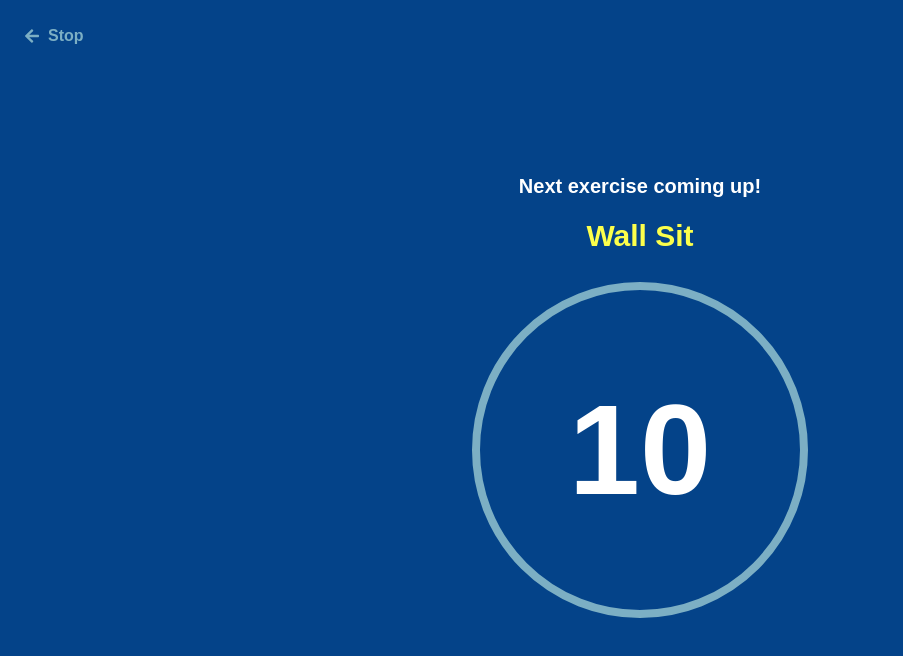
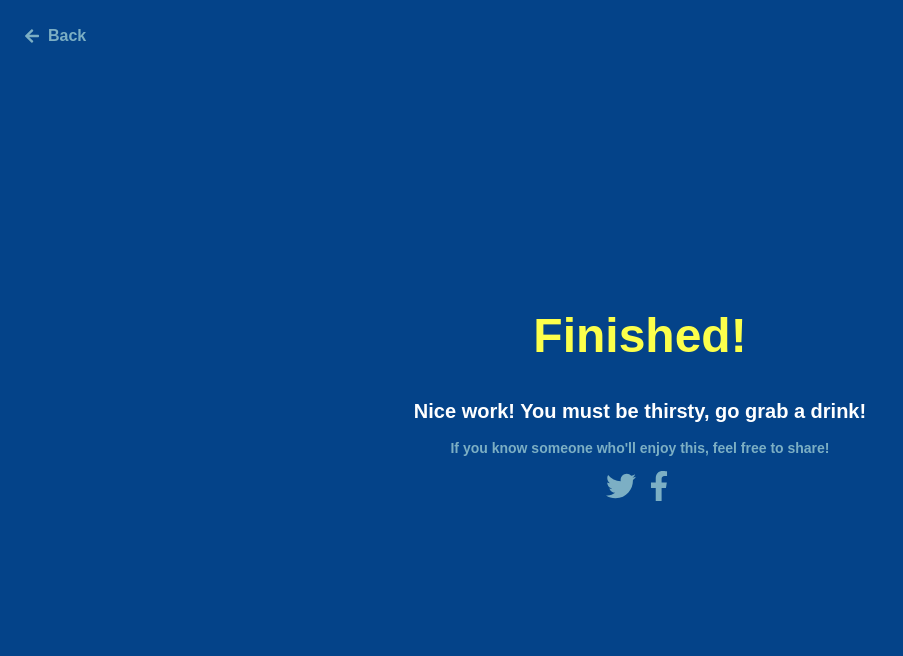
Before and after one commit to josh-unwin/7-minute-workout, a React (Create React App) app: page /go in a window 1280 px wide. Shown: the top 656 px of the page, without its empty margins (0-903 px from the left). Built offline with nearby package versions, Linux system fonts and the light colour scheme; a web font is replaced by a local one.

Commit message:
Improved finished page, refactored social buttons, misc tweaks

```diff
--- a/src/components/Go.jsx
+++ b/src/components/Go.jsx
@@ -1,9 +1,11 @@
 import React, { useEffect, useState } from 'react'
-import { FaRunning } from 'react-icons/fa';
+import { FaRunning, FaTwitter, FaFacebookF } from 'react-icons/fa';
 import Layout from './Layout'
 import Countdown from './Countdown'
 import CountdownCircle from './CountdownCircle'
 import ReturnButton from './shared/ReturnButton'
+import TwitterShare from '../components/shared/TwitterShare'
+import FacebookShare from '../components/shared/FacebookShare'
 
 import { exercises } from '../exercises'
 
@@ -16,21 +18,20 @@ const Go = (props) => {
 
   const [currentExercise, setCurrentExercise] = useState(0);
   // TODO: Set initialCountdown back to 3
-  const [initialCountdown, setInitialCountdown] = useState(0);
-  const [status, setStatus] = useState("off");
-  console.log(currentExercise);
+  const [initialCountdown, setInitialCountdown] = useState(3);
+  const [status, setStatus] = useState("complete");
 
   useEffect(() => {
     if (initialCountdown === 0) {
       setStatus('running')
     } else {
-      initialCountdown > 0 && setTimeout(() => setInitialCountdown(initialCountdown - 1), 1000);
+      // initialCountdown > 0 && setTimeout(() => setInitialCountdown(initialCountdown - 1), 1000);
     }
   }, [initialCountdown])
 
   return (
     <Layout>
-      <ReturnButton text="Stop" />
+      <ReturnButton text={status === "complete" ? "Back" : "Stop"} />
       {/* DISPLAY OF INITIAL COUNTDOWN, WHEN status = false */}
       {status === "off" &&
         <div className="text-xl flex flex-col justify-center">
@@ -46,7 +47,7 @@ const Go = (props) => {
           <div className="w-1/2 flex justify-center items-center">
             <CountdownCircle timerLength={restPeriod} status={status}>
               <Countdown currentExercise={currentExercise} setCurrentExercise={setCurrentExercise}
-                        status={status} setStatus={setStatus} timerLength={5} />
+                        status={status} setStatus={setStatus} timerLength={30} />
             </CountdownCircle>
           </div>
           <div className="w-1/2 flex flex-col justify-center items-center">
@@ -78,8 +79,15 @@ const Go = (props) => {
       {/* DISPLAY OF FINISHED PAGE, WHEN status = complete */}
       {status === "complete" &&
         <div className="flex flex-col justify-center items-center">
-          <span className="mb-3 text-3xl text-yellow">Finished!</span>
+          <span className="mb-6 text-5xl text-yellow">Finished!</span>
           <span className="mb-3 text-xl">Nice work! You must be thirsty, go grab a drink!</span>
+          <div className="flex flex-col mb-0 text-blueGrey text-sm">
+            <span>If you know someone who'll enjoy this, feel free to share!</span>
+            <div className="flex justify-center mt-3 text-3xl">
+              <TwitterShare />
+              <FacebookShare />
+            </div>
+          </div>
         </div>
       }
     </Layout>
--- a/src/components/HomeMenu.jsx
+++ b/src/components/HomeMenu.jsx
@@ -1,7 +1,9 @@
 import React from 'react'
 import styled from 'styled-components'
-import { FaTwitter, FaFacebookF } from 'react-icons/fa';
 import { Link } from 'react-router-dom'
+
+import TwitterShare from '../components/shared/TwitterShare'
+import FacebookShare from '../components/shared/FacebookShare'
 
 const HomeMenuDiv = styled.div`
   display: flex;
@@ -44,11 +46,11 @@ const HomeMenu = ({restPeriod, setRestPeriod}) => {
                      <span className={`link ${restPeriod === 15 ? 'selected' : ''}`} onClick={() => {setRestPeriod(15)}}>15</span> seconds
       </div>
       <div className="flex mb-0">
-        <a className="pr-2 link" href="/"><FaTwitter /></a>
-        <a className="link" href="/"><FaFacebookF /></a>
+        <TwitterShare />
+        <FacebookShare />
       </div>
       <div style={{marginTop: "0"}}>
-        <span className="text-sm" href="/">Built by joshunwin</span>
+        <a className="text-sm" href="https://www.joshunwin.com" target="_blank" rel="noopener noreferrer">Built by joshunwin</a>
       </div>
     </HomeMenuDiv>
   )
--- /dev/null
+++ b/src/components/shared/FacebookShare.jsx
@@ -0,0 +1,15 @@
+import React from 'react'
+import { FaFacebookF } from 'react-icons/fa';
+
+
+const FacebookShare = () => {
+  const facebookText = "Workout in 7 minutes, right from your home!%0a%0a7-minute-workout.netlify.com"
+
+  return (
+    <a className="link" href={`https://Facebook.com/intent/tweet?text=${facebookText.replace(" ", "%20")}`} target="_blank" rel="noopener noreferrer">
+      <FaFacebookF />
+    </a>
+  )
+}
+
+export default FacebookShare
--- /dev/null
+++ b/src/components/shared/TwitterShare.jsx
@@ -0,0 +1,15 @@
+import React from 'react'
+import { FaTwitter } from 'react-icons/fa';
+
+
+const TwitterShare = () => {
+  const twitterText = "Workout in 7 minutes, right from your home!%0a%0a7-minute-workout.netlify.com"
+
+  return (
+    <a className="pr-2 link" href={`https://twitter.com/intent/tweet?text=${twitterText.replace(" ", "%20")}`} target="_blank" rel="noopener noreferrer">
+      <FaTwitter />
+    </a>
+  )
+}
+
+export default TwitterShare
```
